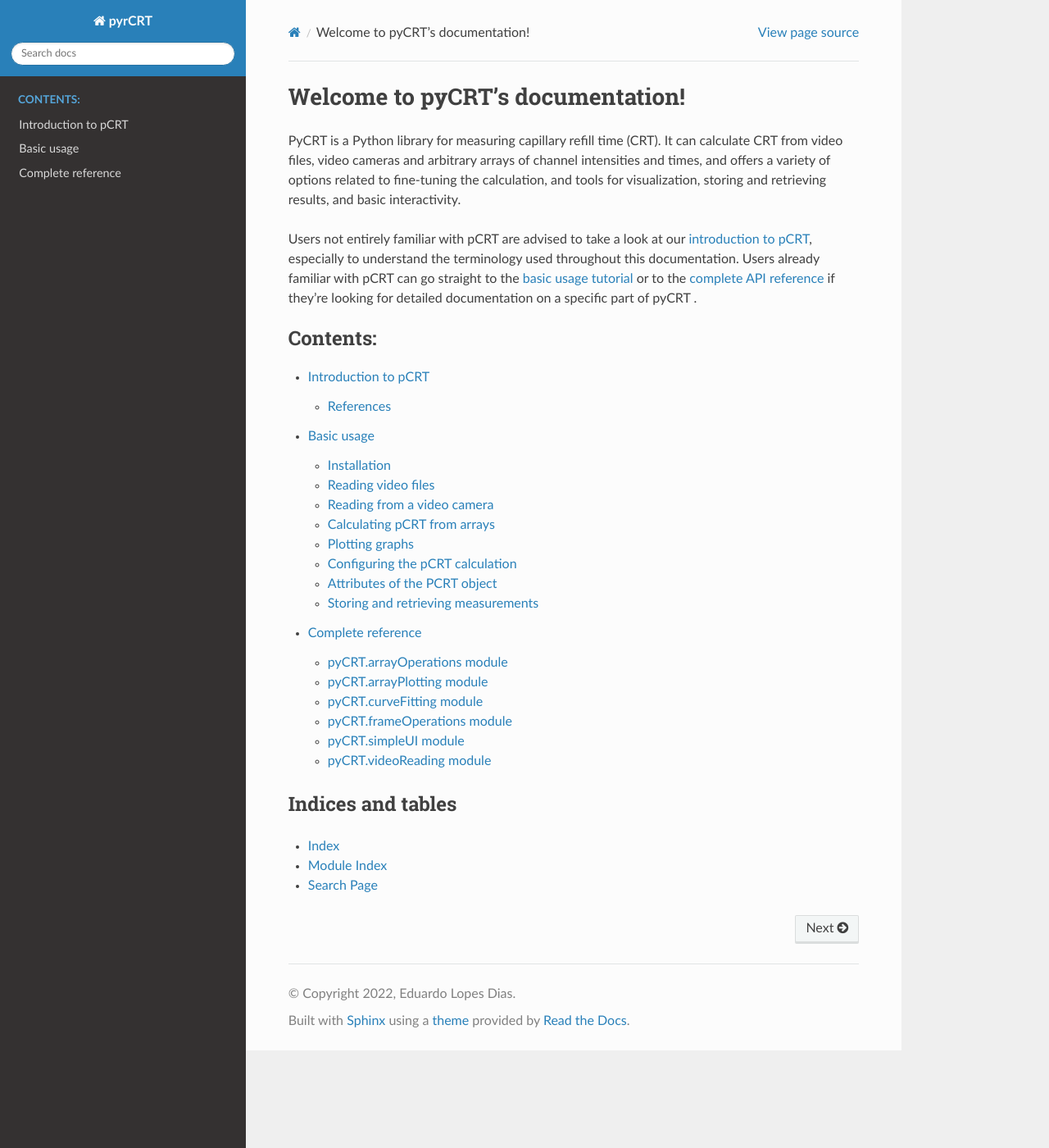
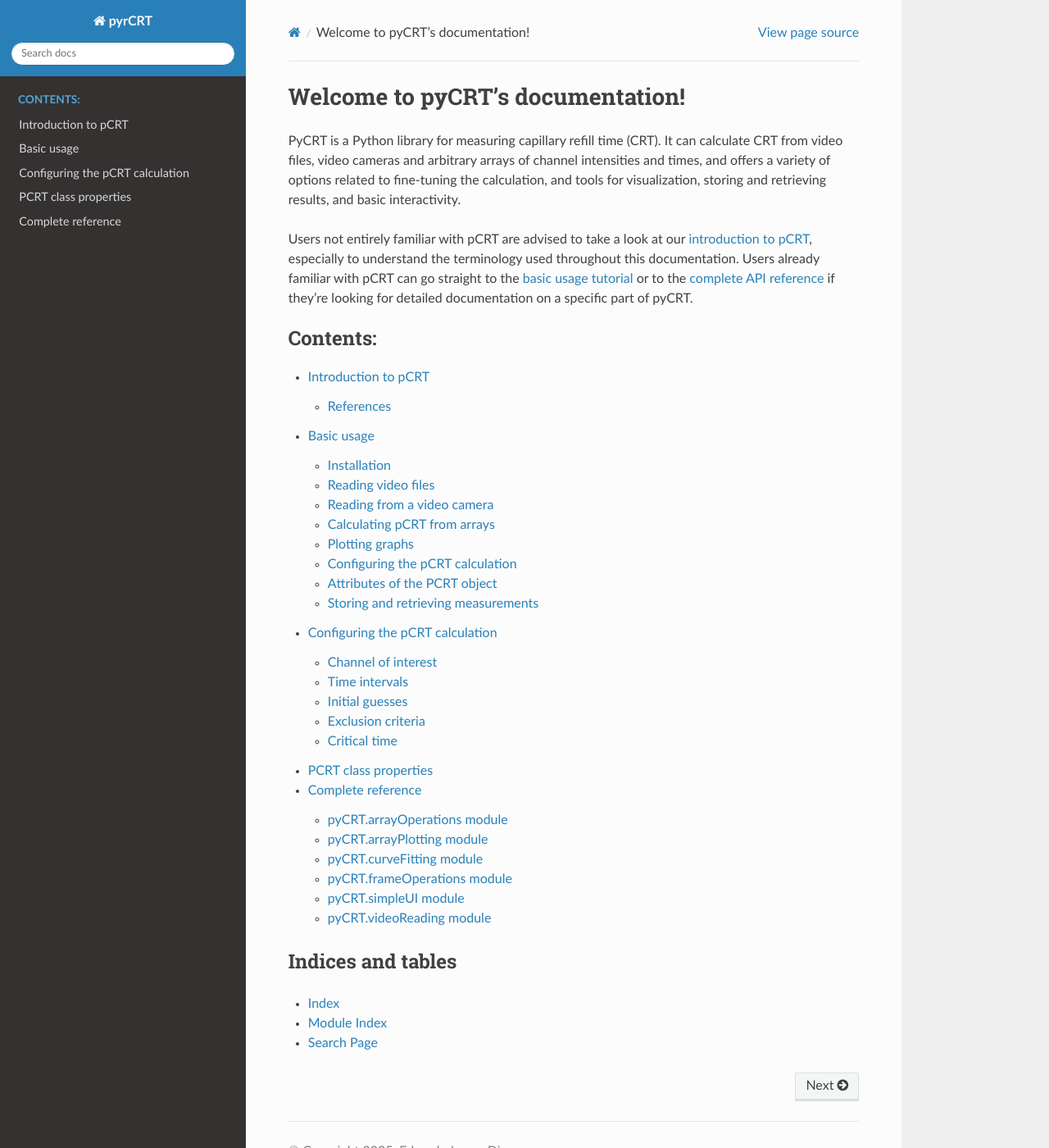
Before and after one commit to Photobiomedical-Instrumentation-Group/pyCRT, a Sphinx documentation site: the page built from docs/source/index.rst, in a window 1280 px wide and 1400 px high. Shown: the whole window at 82% size. Built offline with Sphinx 7.4.7 and the Read the Docs theme 3.1.0, drawn with Linux system fonts in a browser that asks for light colours; some of the changed text lies outside the part shown.

Commit message:
Updated documentation

```diff
--- a/docs/source/conf.py
+++ b/docs/source/conf.py
@@ -18,11 +18,11 @@
 # -- Project information -----------------------------------------------------
 
 project = 'pyrCRT'
-copyright = '2022, Eduardo Lopes Dias'
+copyright = '2025, Eduardo Lopes Dias'
 author = 'Eduardo Lopes Dias'
 
 # The full version, including alpha/beta/rc tags
-release = '1.0.0'
+release = '2.1.0'
 
 
 # -- General configuration ---------------------------------------------------
--- a/docs/source/configuring.rst
+++ b/docs/source/configuring.rst
@@ -5,8 +5,8 @@ Configuring the pCRT calculation
 
 pyCRT offers several options for configuring each step of the pCRT
 calculation, most of which are accessible through arguments in the
-:py:class:`RCRT` initialization methods (:py:meth:`RCRT.fromVideoFile`,
-:py:meth:`RCRT.fromCaptureDevice` and :py:meth:`RCRT.__init__`). Most of these
+:py:class:`PCRT` initialization methods (:py:meth:`PCRT.fromVideoFile`,
+:py:meth:`PCRT.fromCaptureDevice` and :py:meth:`PCRT.__init__`). Most of these
 options have *sensible* (for a some definition of "sensible") default values,
 so you won't have to bother specifying each of them every time.
 
--- a/docs/source/index.rst
+++ b/docs/source/index.rst
@@ -12,7 +12,7 @@ Users not entirely familiar with pCRT are advised to take a look at our
 terminology used throughout this documentation. Users already familiar with
 pCRT can go straight to the :doc:`basic usage tutorial <usage>` or to the
 :doc:`complete API reference <pyCRT>` if they're looking for detailed
-documentation on a specific part of pyCRT .
+documentation on a specific part of pyCRT.
 
 .. toctree::
     :maxdepth: 2
@@ -20,6 +20,8 @@ documentation on a specific part of pyCRT .
 
     Introduction to pCRT <introduction>
     Basic usage <usage>
+    Configuring the pCRT calculation <configuring>
+    PCRT class properties <propertiesPCRT>
     Complete reference <pyCRT>
 
 Indices and tables
```
